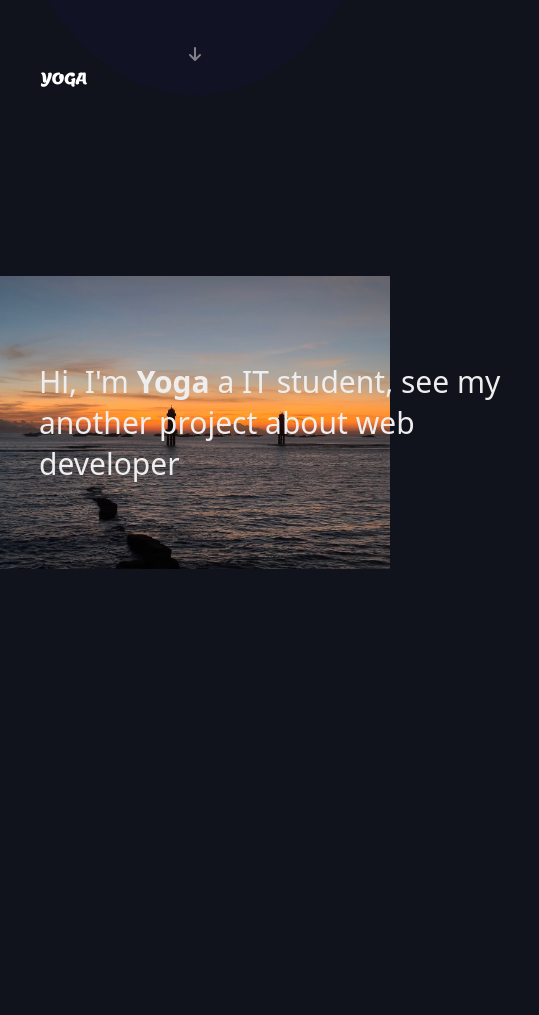
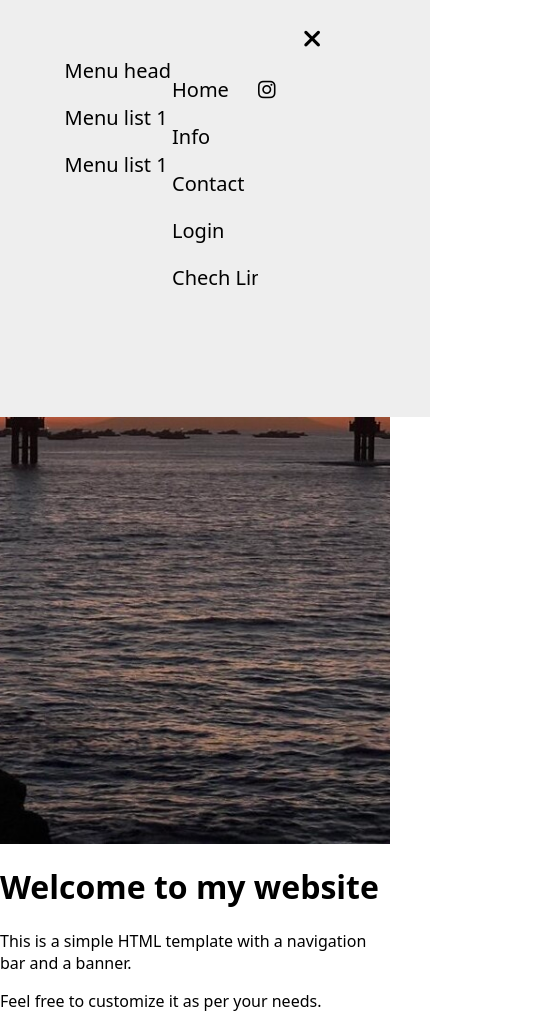
Before and after one commit to yogadwipayana/yogadwipayana.github.io, a plain HTML site: page index.html in a window 390 px wide. Shown: the whole page, 539 px wide, since content can reach past the window. Before the commit the page ends 844 px from the top, so only its background shows below. Drawn offline with Linux system fonts and the light colour scheme.

Commit message:
add mobile nav

```diff
--- a/Style/index.css
+++ b/Style/index.css
@@ -1,9 +1,12 @@
 @import url(https://cdnjs.cloudflare.com/ajax/libs/font-awesome/6.7.2/css/all.min.css);
+
+@media screen and (min-width: 440px) {
 body {
     margin: 0;
     font-family: system-ui;
     background: #10121c;
     color: #eeeeee;
+    box-sizing: border-box;
 }
 #container {
     margin: 0;
@@ -12,7 +15,7 @@ body {
 .banner {
     width: 100%;
     height: 100dvh;
-    background-image: url('/Media/heroBanner.jpeg');
+    background-image: url('/Asset/heroBanner.jpeg');
     background-size: 100% auto;
     background-position: center center;
     background-repeat: no-repeat;
@@ -76,6 +79,12 @@ body {
     cursor: pointer;
 }
 #direction i:nth-child(2) {
+    display: none;
+}
+#direction i:nth-child(3) {
+    display: none;
+}
+#direction i:nth-child(4) {
     display: none;
 }
 .activeMenu #direction i:nth-child(1) {
@@ -166,3 +175,124 @@ body {
 .activeMenu li:nth-last-child(5){
     animation-delay: 0.8s !important;
 }
+}
+
+@media screen and (max-width: 440px) {
+    body {
+        margin: 0;
+        padding: 0;
+        font-family: system-ui;
+    }
+    #container {
+        width: 100%;
+        height: 100dvh;
+        background-image: url('/Asset/heroBannerMobile.jpeg');
+        background-size: cover;
+        background-position: center center;
+        position: relative;
+    }
+    .nav {
+        width: 100%;
+    }
+    .nav > .logo {
+        position: absolute;
+        left: 0;
+        top: 0;
+        width: 100%;
+        padding: 7% 15%;
+        /* z-index: 1; */
+    }
+    .menu  ul {
+        display: none;
+    }
+    .menu #direction {
+        position: absolute;
+        display: flex;
+        justify-content: end;
+        top: 0;
+        right: 0;
+        padding: 7% 15%;
+    }
+    .menu #direction i {
+        font-size: 25px;
+        padding: 0 10px;
+        color: #fff;
+    }
+
+    #direction i:nth-child(1), #direction i:nth-child(2), #direction i:nth-child(4) {
+        display: none;
+    }
+
+    #container .banner {
+        display: none;
+    }
+    .activeMenu #direction i:nth-child(4) {
+        display: block;
+        z-index: 30;
+        color: black;
+    }
+    .activeMenu #direction i:nth-child(3) {
+        display: none;
+    }
+    .activeMenu .nav .menu ul {
+        list-style: none;
+        position: absolute;
+        top: -3%;
+        width: 100%;
+        height: 50%;
+        display: flex;
+        /* flex-direction: space-between; */
+        color: black;
+        background-color: #eeeeee;
+        z-index: 20;
+        font-size: 20px;
+    }
+    .list  {
+        width: 50%;
+        height: 100%;
+        top: 0;
+        left: 0;
+        z-index: 30;
+        position: absolute;
+    }
+    .list ul {
+        padding: 35% 0 0 30%;
+        list-style: none;
+        display: flex;
+        flex-direction: column;
+        gap: 20px;
+    }
+    .other {
+        position: absolute;
+        width: 30%;
+        height: 100%;
+        top: 13%;
+        right: 30%;
+        z-index: 30;
+    }
+    .other ul {
+        padding: 30% 0 0px 0;
+        list-style: none;
+        display: flex;
+        flex-direction: column;
+        gap: 20px;
+    }
+    .network {
+        position: absolute;
+        width: 30%;
+        height: 100%;
+        top: 13%;
+        right: 10%;
+        z-index: 30;
+    }
+    .network ul {
+        padding: 30% 0 0px 0;
+        list-style: none;
+        display: flex;
+        flex-direction: column;
+        gap: 20px;
+    }
+    main {
+        height: 100dvh;
+    }
+}
--- a/index.html
+++ b/index.html
@@ -7,7 +7,7 @@
     <link rel="stylesheet" href="Style/index.css">
 </head>
 <body>
-    <div id="container" class="">
+    <div id="container" class="activeMenu">
         <div class="nav">
             <div class="logo">
                 <svg width="48" height="15" viewBox="0 0 48 15" fill="none" xmlns="http://www.w3.org/2000/svg">
@@ -23,21 +23,21 @@
                             <li>Menu list 1</li>
                             <li>Menu list 1</li>
                         </ul>
-                        <ul>
-                            <li>Menu head 1</li>
-                            <li>Menu list 1</li>
-                            <li>Menu list 1</li>
+                        <!-- <ul>
+                            <li>Menu head 2</li>
+                            <li>Menu list 2</li>
+                            <li>Menu list 2</li>
                         </ul>
                         <ul>
-                            <li>Menu head 1</li>
-                            <li>Menu list 1</li>
-                            <li>Menu list 1</li>
+                            <li>Menu head 3</li>
+                            <li>Menu list 3</li>
+                            <li>Menu list 3</li>
                         </ul>
                         <ul>
-                            <li>Menu head 1</li>
-                            <li>Menu list 1</li>
-                            <li>Menu list 1</li>
-                        </ul>
+                            <li>Menu head 4</li>
+                            <li>Menu list 4</li>
+                            <li>Menu list 4</li>
+                        </ul> -->
                     </li>
                     <li class="other">
                         <ul>
@@ -58,6 +58,8 @@
                 <div id="direction">
                     <i class="fa-solid fa-arrow-down"></i>
                     <i class="fa-solid fa-arrow-up"></i>
+                    <i class="fa-solid fa-bars"></i>
+                    <i class="fa-solid fa-xmark"></i>
                 </div>
             </div>
         </div>
@@ -70,6 +72,14 @@
         </div>
     </div>
 
+    <main>
+        <div class="content">
+            <h1>Welcome to my website</h1>
+            <p>This is a simple HTML template with a navigation bar and a banner.</p>
+            <p>Feel free to customize it as per your needs.</p>
+        </div>
+    </main>
+
     <script src="Style/index.js"></script>
 </body>
 </html>
```
Also changed, not shown: Asset/heroBanner.jpeg (renamed from Media/heroBanner.jpeg), Asset/heroBannerMobile.jpeg (added).
